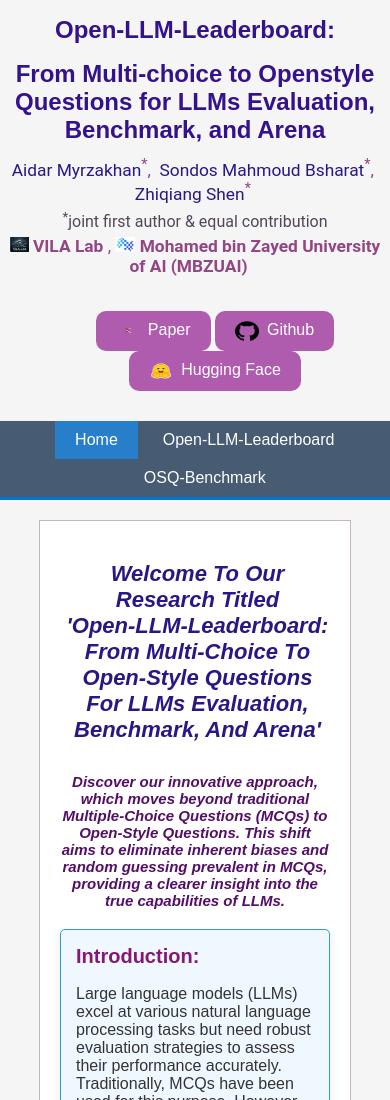
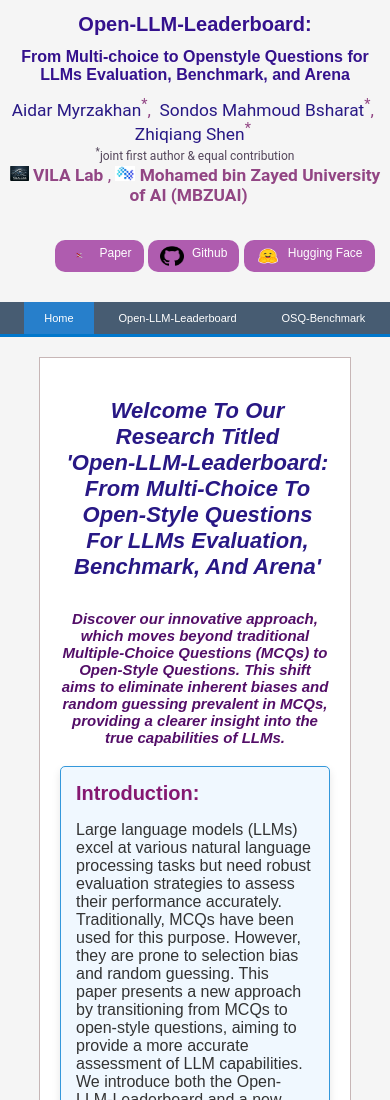
Before and after one commit to VILA-Lab/Open-LLM-Leaderboard-Website, a plain HTML site: page index.html in a window 390 px wide. Shown: the top 1100 px of the page. Drawn offline with Linux system fonts and the light colour scheme.

Commit message:
Update index.css

```diff
--- a/index.css
+++ b/index.css
@@ -402,3 +402,32 @@
     background-color: #ffffff;
     color: #666;
 }
+
+/* Responsive styles */
+@media (max-width: 480px) {
+    header h1 {
+        font-size: 20px; /* Further reduce font size for smaller screens */
+    }
+
+    header .h1-2 {
+        font-size: 16px; /* Further reduce font size for smaller screens */
+    }
+
+    header .authors, header .contribution, header .affiliations {
+        font-size: 12px; /* Further reduce font size for smaller screens */
+        margin: 2px; /* Further reduce margin for tighter spacing */
+    }
+
+    a.nav-link {
+        font-size: 12px; /* Further reduce font size for smaller screens */
+        padding: 6px 12px; /* Further adjust padding for better touch area */
+    }
+}
+
+/* Responsive styles */
+@media (max-width: 768px) {
+    /* Decrease the font size of navigation links */
+    .main-nav ul.second li a {
+        font-size: 11px;
+    }
+}
```
